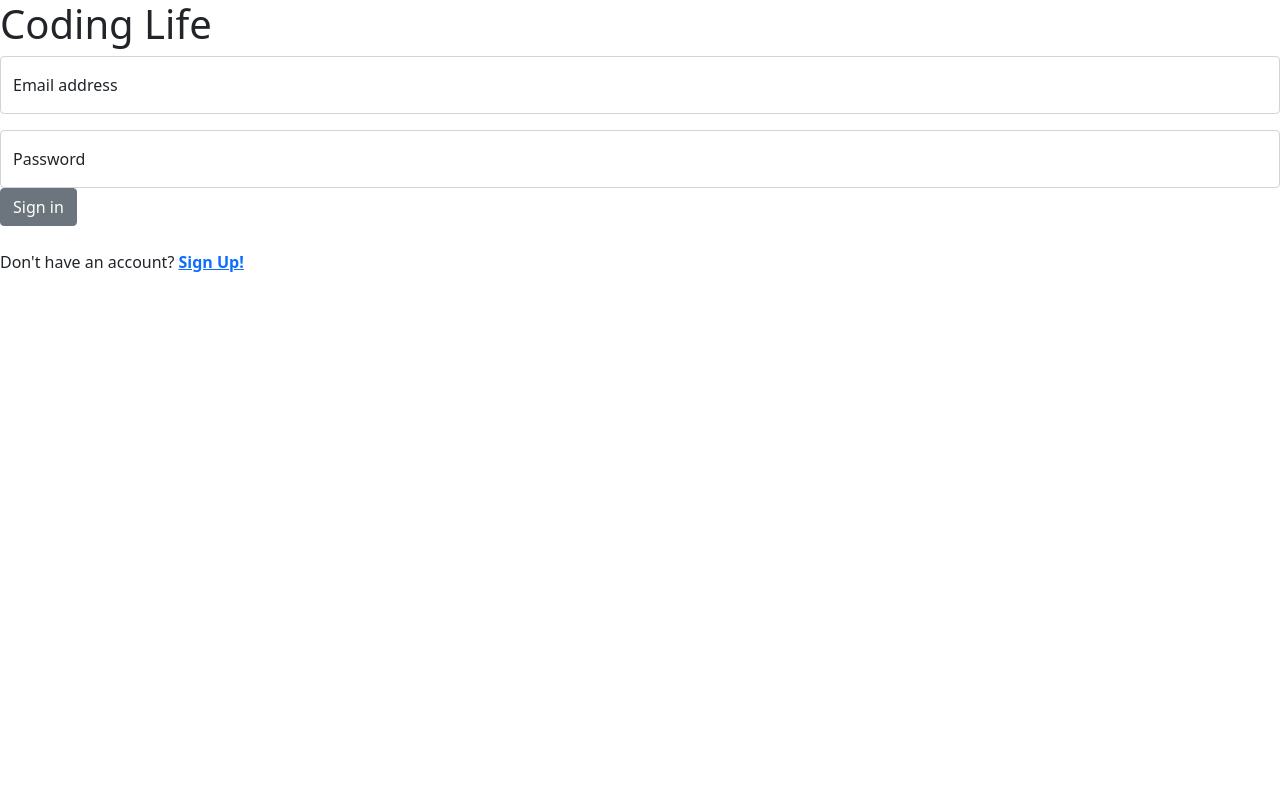
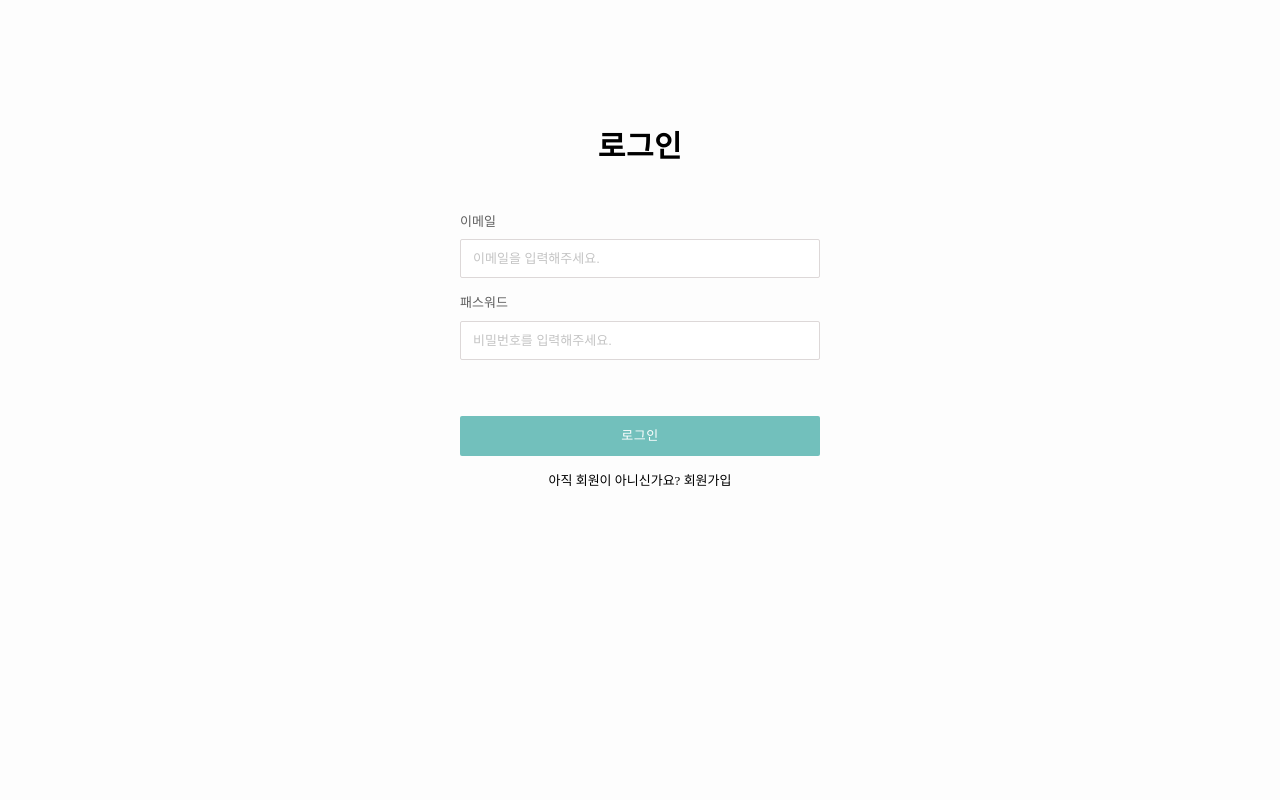
Before and after one commit to 1016website/1016website, a Flask app: page /login in a window 1280 px wide. Run offline with Flask 2, Linux system fonts and the light colour scheme.

Commit message:
login페이지를 signup페이지 형식에 맞게 수정

```diff
--- a/templates/login.html
+++ b/templates/login.html
@@ -2,18 +2,16 @@
 <html lang="en">
 <head>
     <meta charset="UTF-8">
-    <title>Title</title>
-    <script src="https://ajax.googleapis.com/ajax/libs/jquery/3.3.1/jquery.min.js"></script>
-    <link href="https://cdn.jsdelivr.net/npm/bootstrap@5.0.2/dist/css/bootstrap.min.css" rel="stylesheet" integrity="sha384-EVSTQN3/azprG1Anm3QDgpJLIm9Nao0Yz1ztcQTwFspd3yD65VohhpuuCOmLASjC" crossorigin="anonymous">
-    <link href="https://fonts.googleapis.com/css2?family=Lobster&family=Noto+Sans+KR:wght@300&display=swap" rel="stylesheet">
-    <link href="../static/css/login.css" rel="stylesheet">
+    <title>로그인</title>
+    <script src="https://ajax.googleapis.com/ajax/libs/jquery/3.5.1/jquery.min.js"></script>
+    <link href="../static/css/signup.css" rel="stylesheet" />
+    <link href="../static/css/reset.css"  rel="stylesheet" />
     <script>
-        $(document).ready(function (){
-         {#    protect();#}
+        $(document).ready(function () {
         });
         function login() {
             let data = {
-                "email": $('#email').val(),
+                "email": $('#userEmail').val(),
                 "password": $('#password').val()
             }
             $.ajax({
@@ -27,58 +25,73 @@
                     window.location.reload();
                 }
             });
-      }
+        }
 
-      function logout(){
+        function logout() {
             $.ajax({
-                type:"GET",
-                url:"/logout",
-                data:{},
-                success : function (response){
+                type: "GET",
+                url: "/logout",
+                data: {},
+                success: function (response) {
                     alert(response['msg']);
                     window.location.reload()
                 }
             })
-      }
-      {#function protect(){
+        }
+
+        function protect() {
             $.ajax({
                 type: "GET",
                 url: "/protected",
                 data: {},
                 success: function (response) {
                     console.log(response);
-                    if (response['result'] === 'fail') {
-                        $('#before_login').show()
-                        $('#sign_up').show()
-                        $('#after_login').hide()
-                    } else {
-                        $('#before_login').hide()
-                        $('#sign_up').hide()
-                        $('#after_login').show()
+                    if (response['result'] === 'success') {
 
-                        $('#username').text(response['logged_in_as'])
                     }
                 }
             });
-      }#}
+        }
     </script>
 </head>
 <body>
-<div class="wrapper">
-    <div class="login">
-        <h1 class="logo">Coding Life</h1>
-        <div class="form-floating mb-3">
-            <input type="email" class="form-control" id="floatingInput" placeholder="name@example.com">
-            <label for="floatingInput">Email address</label>
+<div id="wrapper">
+    <main class="login_wrapper">
+        <div class="login_container">
+            <span class="login_title notosanskr">로그인</span>
+            <form onsubmit="return false;">
+                <div class="form-group">
+                    <label for="userEmail">이메일</label>
+                    <input
+                            type="text"
+                            class="form-control page_input"
+                            id="userEmail"
+                            autocomplete="off"
+                            placeholder="이메일을 입력해주세요."
+                    />
+                </div>
+                <div class="form-group">
+                    <label for="password">패스워드</label>
+                    <input
+                            type="password"
+                            class="form-control page_input"
+                            id="password"
+                            autocomplete="off"
+                            placeholder="비밀번호를 입력해주세요."
+                    />
+                </div>
+                <span id="signup_error"></span>
+                <div class="login_btn_container flex-column">
+                    <button type="button" class="page_btn btn btn-primary" onclick="login()">로그인</button>
+                </div>
+                <div class="login_lower">
+                    아직 회원이 아니신가요? <a href="#" class="text" onclick="location.href='/signup'">회원가입</a>
+                </div>
+            </form>
         </div>
-        <div class="form-floating">
-            <input type="password" class="form-control" id="floatingPassword" placeholder="Password">
-            <label for="floatingPassword">Password</label>
-        </div>
-        <button type="button" class="btn btn-secondary" onclick="login()">Sign in</button>
-        <br><br>
-        Don't have an account? <a href="#" style="font-weight:bold" onclick="location.href='/signup'">Sign Up!</a>
-    </div>
+    </main>
+</div>
+</main>
 </div>
 </body>
 </html>
```
